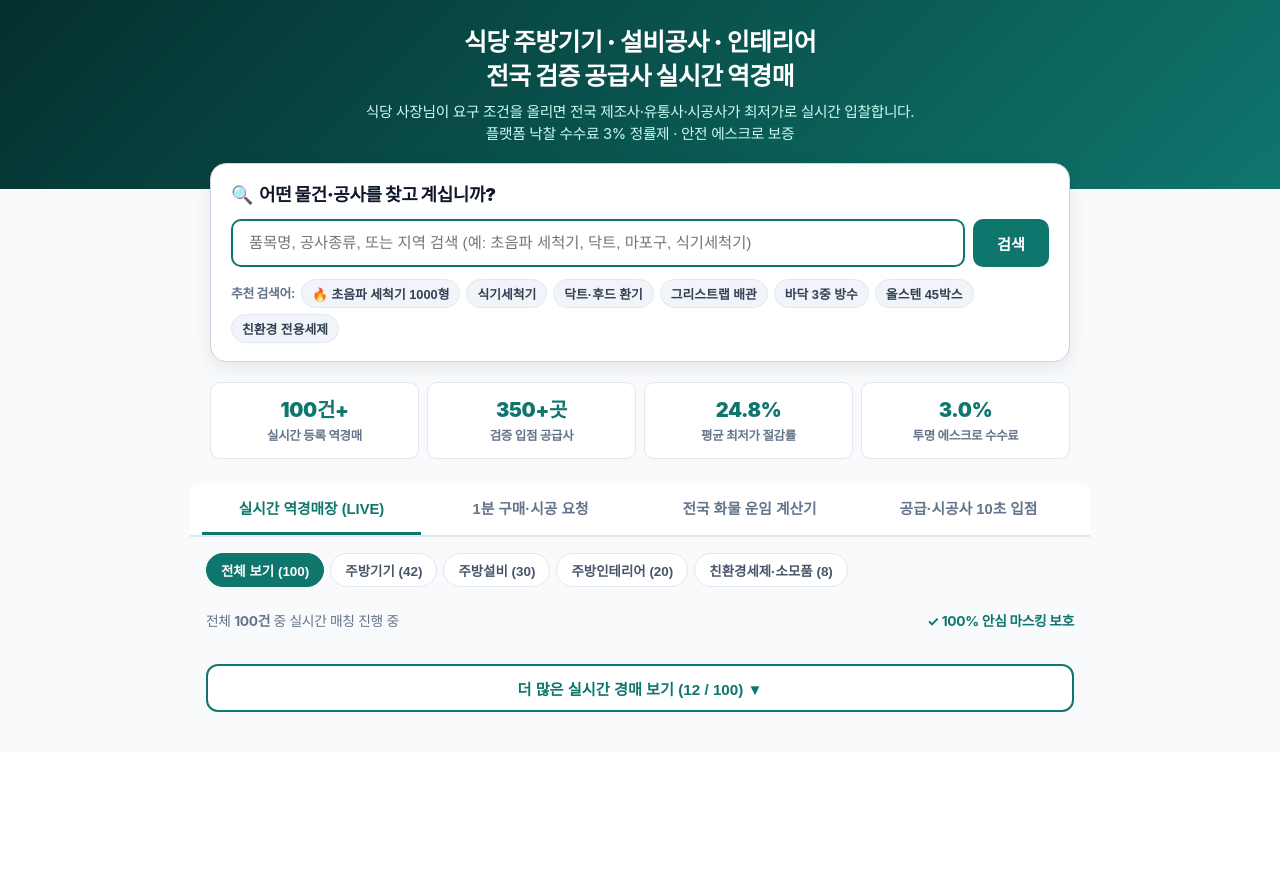
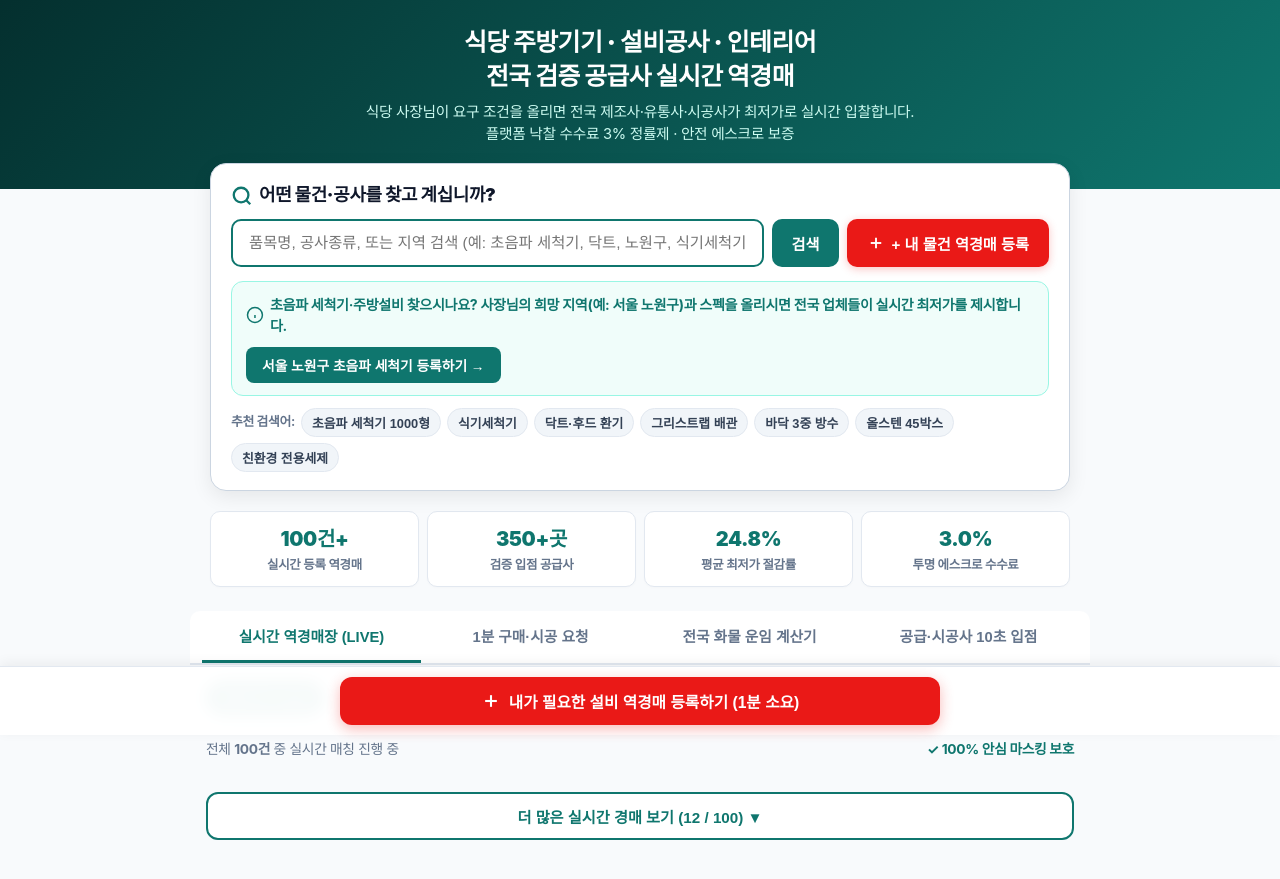
Before and after one commit to 10x-master/dr119-org, a plain HTML site: page auction.html in a window 1280 px wide. Shown: the part 65-944 px from the top of the page. Before the commit the page ends 817 px from the top, so only its background shows below. Drawn offline with Linux system fonts and the light colour scheme.

Commit message:
feat: add direct reverse auction registration CTA and sticky action bar for equipment requests

```diff
--- a/auction.html
+++ b/auction.html
@@ -35,9 +35,45 @@
     /* 시각적 검색 박스 (어떤 물건을 찾고 계십니까?) */
     .auc-search-hero-box { max-width: 860px; margin: -26px auto 20px; background: #ffffff; border: 1px solid #cbd5e1; border-radius: 16px; padding: 18px 20px; box-shadow: 0 6px 20px rgba(0,0,0,0.08); position: relative; z-index: 10; }
     .auc-search-label { display: block; font-size: 1.12rem; font-weight: 900; color: #0f172a; margin-bottom: 10px; display: flex; align-items: center; gap: 6px; }
-    .auc-search-input-wrap { display: flex; gap: 8px; }
-    .auc-search-input { flex: 1; height: 48px; padding: 0 16px; border: 2px solid var(--auc-teal); border-radius: 10px; font-size: 0.96rem; outline: none; box-sizing: border-box; }
-    .auc-search-btn { height: 48px; padding: 0 24px; background: var(--auc-teal); color: #ffffff; border: none; border-radius: 10px; font-weight: 800; font-size: 0.95rem; cursor: pointer; white-space: nowrap; }
+    .auc-search-input-wrap { display: flex; gap: 8px; flex-wrap: wrap; }
+    .auc-search-input { flex: 1; min-width: 220px; height: 48px; padding: 0 16px; border: 2px solid var(--auc-teal); border-radius: 10px; font-size: 0.96rem; outline: none; box-sizing: border-box; }
+    .auc-search-btn { height: 48px; padding: 0 20px; background: var(--auc-teal); color: #ffffff; border: none; border-radius: 10px; font-weight: 800; font-size: 0.95rem; cursor: pointer; white-space: nowrap; }
+    .auc-create-direct-btn { height: 48px; padding: 0 20px; background: #ea1917; color: #ffffff; border: none; border-radius: 10px; font-weight: 900; font-size: 0.95rem; cursor: pointer; white-space: nowrap; display: flex; align-items: center; gap: 6px; box-shadow: 0 2px 8px rgba(234,25,23,0.25); transition: transform 0.15s; }
+    .auc-create-direct-btn:hover { background: #dc2626; transform: translateY(-1px); }
+
+    /* 모바일 하단 플로팅 역경매 등록 바 */
+    .auc-floating-bar {
+      position: fixed;
+      bottom: 0;
+      left: 0;
+      right: 0;
+      background: rgba(255, 255, 255, 0.96);
+      backdrop-filter: blur(8px);
+      -webkit-backdrop-filter: blur(8px);
+      border-top: 1px solid var(--auc-border);
+      padding: 10px 16px;
+      z-index: 99;
+      display: flex;
+      justify-content: center;
+      box-shadow: 0 -3px 12px rgba(0,0,0,0.06);
+    }
+    .auc-floating-btn {
+      width: 100%;
+      max-width: 600px;
+      height: 48px;
+      background: #ea1917;
+      color: #ffffff;
+      border: none;
+      border-radius: 12px;
+      font-size: 0.98rem;
+      font-weight: 900;
+      display: flex;
+      align-items: center;
+      justify-content: center;
+      gap: 8px;
+      cursor: pointer;
+      box-shadow: 0 4px 14px rgba(234,25,23,0.3);
+    }
     .quick-tags { display: flex; flex-wrap: wrap; gap: 6px; margin-top: 12px; align-items: center; }
     .quick-tag-label { font-size: 0.8rem; color: var(--auc-muted); font-weight: 700; }
     .quick-tag-btn { background: #f1f5f9; border: 1px solid #e2e8f0; border-radius: 20px; padding: 4px 10px; font-size: 0.8rem; font-weight: 600; color: #334155; cursor: pointer; transition: all 0.15s; }
@@ -137,16 +173,32 @@
   <!-- 시각적 검색 배너 (어떤 물건을 찾고 계십니까?) -->
   <div class="auc-search-hero-box">
     <label for="auc-search-kw" class="auc-search-label">
-      <span>🔍</span>
+      <svg width="22" height="22" viewBox="0 0 24 24" fill="none" stroke="var(--auc-teal)" stroke-width="2.5"><circle cx="11" cy="11" r="8"></circle><line x1="21" y1="21" x2="16.65" y2="16.65"></line></svg>
       <span>어떤 물건·공사를 찾고 계십니까?</span>
     </label>
     <div class="auc-search-input-wrap">
-      <input type="text" id="auc-search-kw" class="auc-search-input" placeholder="품목명, 공사종류, 또는 지역 검색 (예: 초음파 세척기, 닥트, 마포구, 식기세척기)">
+      <input type="text" id="auc-search-kw" class="auc-search-input" placeholder="품목명, 공사종류, 또는 지역 검색 (예: 초음파 세척기, 닥트, 노원구, 식기세척기)">
       <button type="button" id="btn-auc-search" class="auc-search-btn">검색</button>
+      <button type="button" class="auc-create-direct-btn" onclick="openDirectRegister('EQUIPMENT', '초음파 세척기 구매 및 설치', '서울 노원구')">
+        <svg width="18" height="18" viewBox="0 0 24 24" fill="none" stroke="currentColor" stroke-width="2.5"><line x1="12" y1="5" x2="12" y2="19"></line><line x1="5" y1="12" x2="19" y2="12"></line></svg>
+        + 내 물건 역경매 등록
+      </button>
     </div>
+
+    <!-- 신규 사장님 등록 유도 안내 스트립 -->
+    <div style="margin-top:14px;background:#f0fdfa;border:1px solid #99f6e4;border-radius:12px;padding:12px 14px;display:flex;justify-content:space-between;align-items:center;gap:10px;flex-wrap:wrap;">
+      <div style="font-size:0.88rem;color:#0f766e;font-weight:700;display:flex;align-items:center;gap:6px;">
+        <svg width="18" height="18" viewBox="0 0 24 24" fill="none" stroke="currentColor" stroke-width="2"><circle cx="12" cy="12" r="10"></circle><line x1="12" y1="16" x2="12" y2="12"></line><line x1="12" y1="8" x2="12.01" y2="8"></line></svg>
+        <span><b>초음파 세척기·주방설비 찾으시나요?</b> 사장님의 희망 지역(예: 서울 노원구)과 스펙을 올리시면 전국 업체들이 실시간 최저가를 제시합니다.</span>
+      </div>
+      <button type="button" onclick="openDirectRegister('EQUIPMENT', '초음파 세척기 구매 및 설치', '서울 노원구')" style="background:#0f766e;color:#ffffff;border:none;border-radius:8px;padding:8px 16px;font-size:0.86rem;font-weight:800;cursor:pointer;white-space:nowrap;">
+        서울 노원구 초음파 세척기 등록하기 →
+      </button>
+    </div>
+
     <div class="quick-tags">
       <span class="quick-tag-label">추천 검색어:</span>
-      <button type="button" class="quick-tag-btn" data-kw="초음파 세척기">🔥 초음파 세척기 1000형</button>
+      <button type="button" class="quick-tag-btn" data-kw="초음파 세척기">초음파 세척기 1000형</button>
       <button type="button" class="quick-tag-btn" data-kw="식기세척기">식기세척기</button>
       <button type="button" class="quick-tag-btn" data-kw="닥트">닥트·후드 환기</button>
       <button type="button" class="quick-tag-btn" data-kw="그리스트랩">그리스트랩 배관</button>
@@ -705,10 +757,46 @@
       }
       if (frKmInput) frKmInput.addEventListener('input', updateFreight);
 
+      // 원클릭 역경매 요청 탭 이동 및 필드 사전 입력 함수
+      window.openDirectRegister = function (category, title, region) {
+        var reqBtn = document.querySelector('[data-tab="tab-request"]');
+        if (reqBtn) reqBtn.click();
+        if (category && document.getElementById('req-category')) document.getElementById('req-category').value = category;
+        if (title && document.getElementById('req-title')) document.getElementById('req-title').value = title;
+        if (region && document.getElementById('req-region')) document.getElementById('req-region').value = region;
+
+        var formBox = document.getElementById('auc-request-form');
+        if (formBox) {
+          formBox.scrollIntoView({ behavior: 'smooth', block: 'center' });
+          setTimeout(function () {
+            var targetInput = document.getElementById('req-phone') || document.getElementById('req-title');
+            if (targetInput) targetInput.focus();
+          }, 400);
+        }
+      };
+
+      // URL 파라미터로 즉시 등록 화면 진입 지원 (?action=request)
+      var urlParams = new URLSearchParams(window.location.search);
+      if (urlParams.get('action') === 'request' || urlParams.get('target_dealer')) {
+        var reqBtn = document.querySelector('[data-tab="tab-request"]');
+        if (reqBtn) reqBtn.click();
+        if (urlParams.get('category')) document.getElementById('req-category').value = urlParams.get('category');
+        if (urlParams.get('item')) document.getElementById('req-title').value = urlParams.get('item');
+        if (urlParams.get('region')) document.getElementById('req-region').value = urlParams.get('region');
+      }
+
       // 초기 실행
       renderAuctions();
       updateFreight();
     })();
   </script>
+
+  <!-- 모바일 하단 플로팅 역경매 등록 바로가기 바 -->
+  <aside class="auc-floating-bar">
+    <button type="button" class="auc-floating-btn" onclick="openDirectRegister('EQUIPMENT', '초음파 세척기 구매 및 설치', '서울 노원구')">
+      <svg width="20" height="20" viewBox="0 0 24 24" fill="none" stroke="currentColor" stroke-width="2.5"><line x1="12" y1="5" x2="12" y2="19"></line><line x1="5" y1="12" x2="19" y2="12"></line></svg>
+      <span>내가 필요한 설비 역경매 등록하기 (1분 소요)</span>
+    </button>
+  </aside>
 </body>
 </html>
```
Also changed, not shown: tests/output/phase1-payload.json (+5 -5 lines), tests/output/phase1-desktop.png, tests/output/phase1-done.png.
